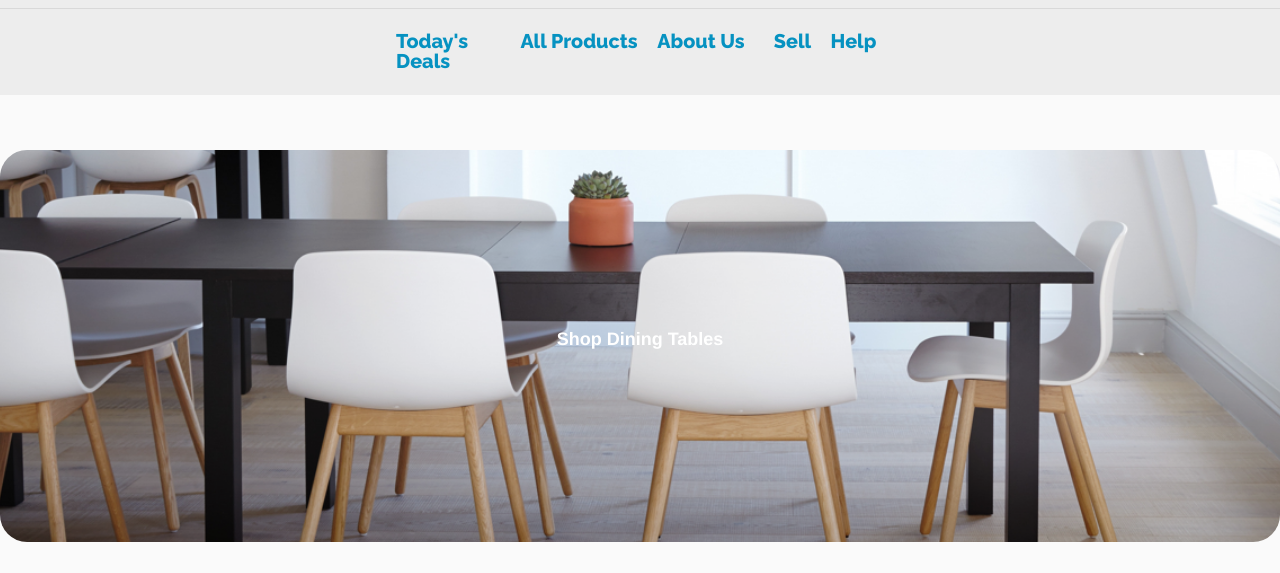
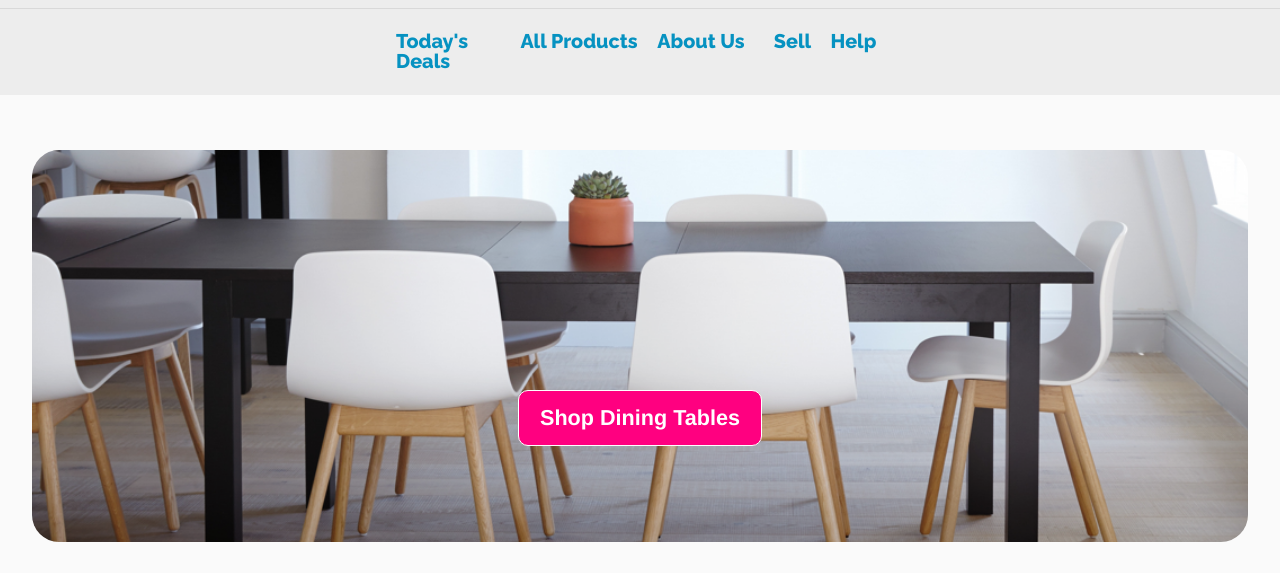
Before and after one commit to SamColl/Warehouse, a plain HTML site: page index.html in a window 1280 px wide. Shown: the part 82-655 px from the top of the page. Drawn offline with Linux system fonts and the light colour scheme.

Commit message:
styled hero button

```diff
--- a/resources/css/index.css
+++ b/resources/css/index.css
@@ -1,5 +1,8 @@
 .hero {
-  width: 100%;
+  display: grid;
+  grid-template-columns: 2fr 1fr 2fr;
+  grid-template-rows: 2fr 2fr 1fr 1fr;
+  width: 95%;
   height: 21.75rem;
   margin-top: 3rem;
   border-radius: 1.5rem;
@@ -12,12 +15,20 @@
 }
 
 .hero h2 {
-  padding-top: 10rem;
+
   color: hsla(0, 100%, 100%, 1);
   font-family: Helvetica;
-  font-size: inherit;
+  font-size: 1.2rem;
   font-weight: bold;
   text-align: center;
+  border: 1px solid white;
+  border-radius: 10px;
+  grid-column-start: 2;
+  grid-column-end: 2;
+  grid-row-start: 3;
+  grid-row-end: 3;
+  background-color: #FF0080;
+  padding: 0.9rem;
 }
 
 .products {
```
